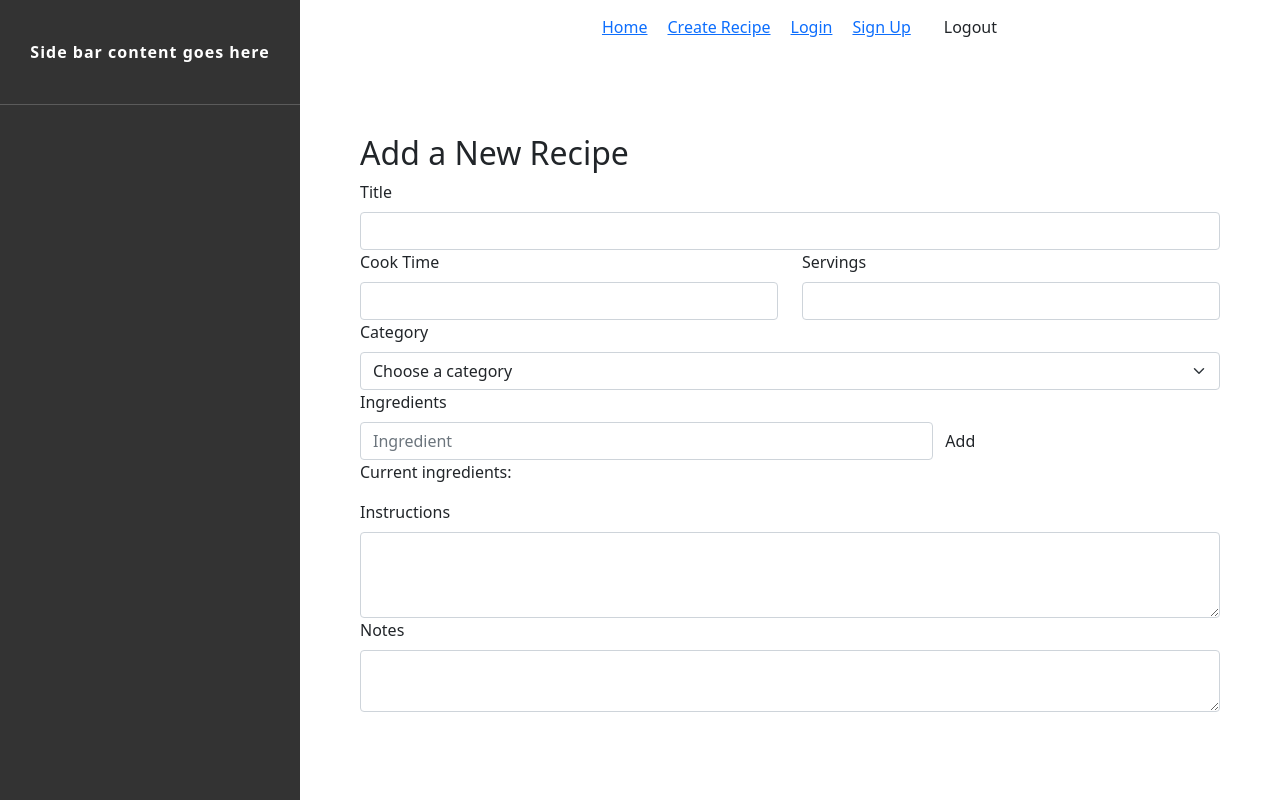
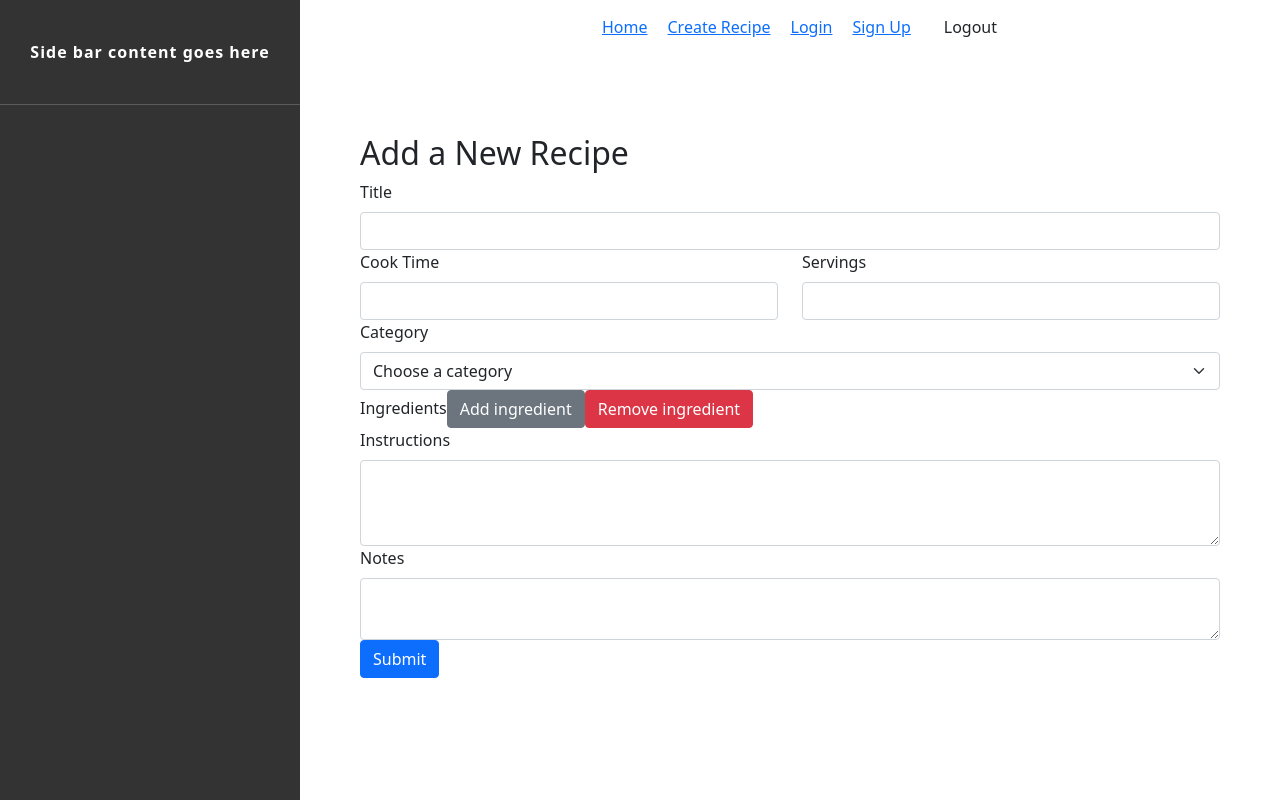
Before and after one commit to kpundt93/capstone, a React (Create React App) app in the folder my-recipes/: page /create in a window 1280 px wide. Built offline with nearby package versions, Linux system fonts and the light colour scheme.

Commit message:
implement form Plan B

```diff
--- a/my-recipes/src/components/ReusableForm.js
+++ b/my-recipes/src/components/ReusableForm.js
@@ -6,23 +6,20 @@ import Form from 'react-bootstrap/Form'
 import Button from 'react-bootstrap/Button'
 import Row from 'react-bootstrap/Row'
 import Col from 'react-bootstrap/Col'
-import InputGroup from 'react-bootstrap/InputGroup'
-import FormControl from 'react-bootstrap/FormControl'
 // styles
 import './ReusableForm.css'
-// images
-import clear from '../img/clear.svg'
 
 export default function ReusableForm(props) {
-  const [title, setTitle] = useState('');
-  const [cookTime, setCookTime] = useState('');
-  const [servings, setServings] = useState('');
-  const [category, setCategory] = useState('');
-  const [instructions, setInstructions] = useState('');
-  const [notes, setNotes] = useState('');
-  const [newIngredient, setNewIngredient] = useState('');
-  const [ingredients, setIngredients] = useState([]);
-  const ingredientInput = useRef(null);
+  const [recipes, setRecipes] = useState([])
+  const [form, setForm] = useState({
+    title: "",
+    cookTime: "",
+    servings: 0,
+    category: "",
+    ingredients: [],
+    instructions: "",
+    notes: ""
+  })
 
   const categories = [
     "Breakfast",
@@ -41,62 +38,90 @@ export default function ReusableForm(props) {
     );
   });
 
-  const handleAdd = (e) => {
+  const handleIngredient = (e, i) => {
     e.preventDefault();
-    const ing = newIngredient.trim();
-
-    if (ing && !ingredients.includes(ing)) {
-      setIngredients(prevIngredients => [...prevIngredients, ing]);
-    }
-    setNewIngredient('');
-    ingredientInput.current.focus();
+    const ingredientsClone = [...form.ingredients];
+    ingredientsClone[i] = e.target.value;
+    setForm({
+      ...form,
+      ingredients: ingredientsClone
+    });
   }
 
-  // function should delete ingredient from current ingredients list
-  const handleClear = () => {
-    const ingredientsList = ingredients;
-    console.log(ingredientsList);
-    const newIngredientsList = [...ingredientsList];
-    console.log(newIngredientsList);
-    }
+  const handleIngredientCount = (e) => {
+    e.preventDefault();
+    setForm({
+      ...form,
+      ingredients: [...form.ingredients, ""]
+    });
+  }
+
+  const handleRemoveIngredient = (e, i) => {
+    e.preventDefault();
+    const ingredientsClone = [...form.ingredients];
+    console.log(ingredientsClone);
+    const newIngredientsClone = ingredientsClone.splice(-1);
+    console.log(newIngredientsClone);
+    console.log(ingredientsClone);
+    setForm({
+      ...form,
+      ingredients: ingredientsClone
+    });
+  }
+
+  const handleSubmit = (e) => {
+    e.preventDefault();
+    console.log(form);
+  }
 
   return (
-    <Form>
+    <Form onSubmit={handleSubmit}>
       <Form.Group>
         <Form.Label className='form-label'>Title</Form.Label>
-        <Form.Control type='text' onChange={(e) => setTitle(e.target.value)} value={title} required />
+        <Form.Control type='text' onChange={e => setForm({...form, title: e.target.value})} required />
       </Form.Group>
+
       <Row>
         <Col>
           <Form.Label className='form-label'>Cook Time</Form.Label>
-          <Form.Control type='text' onChange={(e) => setCookTime(e.target.value)} value={cookTime} required />
+          <Form.Control type='text' onChange={(e) => setForm({...form, cookTime: e.target.value})} required />
         </Col>
+
         <Col>
           <Form.Label className='form-label'>Servings</Form.Label>
-          <Form.Control type='number' step='1' min='1' onChange={(e) => setServings(e.target.value)} value={servings} required />
+          <Form.Control type='number' step='1' min='1' onChange={(e) => setForm({...form, servings: e.target.value})} required />
         </Col>
       </Row>
+
       <Form.Group>
         <Form.Label className='form-label'>Category</Form.Label>
-        <Form.Select onChange={(e) => setCategory(e.target.value)} value={category}>
+        <Form.Select onChange={(e) => setForm({...form, category: e.target.value})}>
           <option>Choose a category</option>
           { categoryOptions }
         </Form.Select>
       </Form.Group>
-      <Form.Label>Ingredients</Form.Label>
-      <InputGroup>
-        <Col md='8'><FormControl placeholder='Ingredient' onChange={(e) => setNewIngredient(e.target.value)} value={newIngredient} ref={ingredientInput}/></Col>
-        <Col md="1"><button className="btn" onClick={handleAdd}>Add</button></Col>
-      </InputGroup>
-      <p>Current ingredients: {ingredients.map(i => <em id='ingredient' key={i}>{i} <img src={clear} id='remove' onClick={handleClear} /></em>)}</p>
+
+      <Form.Group>
+        <Form.Label>Ingredients</Form.Label>
+        {
+          form.ingredients.map((ingredient, i) => (
+          <Form.Control type="text" key={i} value={ingredient} onChange={(e) => handleIngredient(e, i)} />
+          ))
+        }
+        <button className='btn btn-secondary' onClick={handleIngredientCount}>Add ingredient</button>
+        <button className='btn btn-danger' onClick={handleRemoveIngredient}>Remove ingredient</button>
+      </Form.Group>
+
       <Form.Group>
         <Form.Label className='form-label'>Instructions</Form.Label>
-        <Form.Control type='text' as='textarea' rows={3} onChange={(e) => setInstructions(e.target.value)} value={instructions} required />
+        <Form.Control type='text' as='textarea' rows={3} onChange={(e) => setForm({...form, instructions: e.target.value})} required />
       </Form.Group>
+
       <Form.Group>
         <Form.Label className='form-label'>Notes</Form.Label>
-        <Form.Control type='text' as='textarea' rows={2} onChange={(e) => setNotes(e.target.value)} value={notes} />
+        <Form.Control type='text' as='textarea' rows={2} onChange={(e) => setForm({...form, notes: e.target.value})} required />
       </Form.Group>
+      <Button className="btn btn-primary" type="submit">Submit</Button>
   </Form>
   )
 }
```
